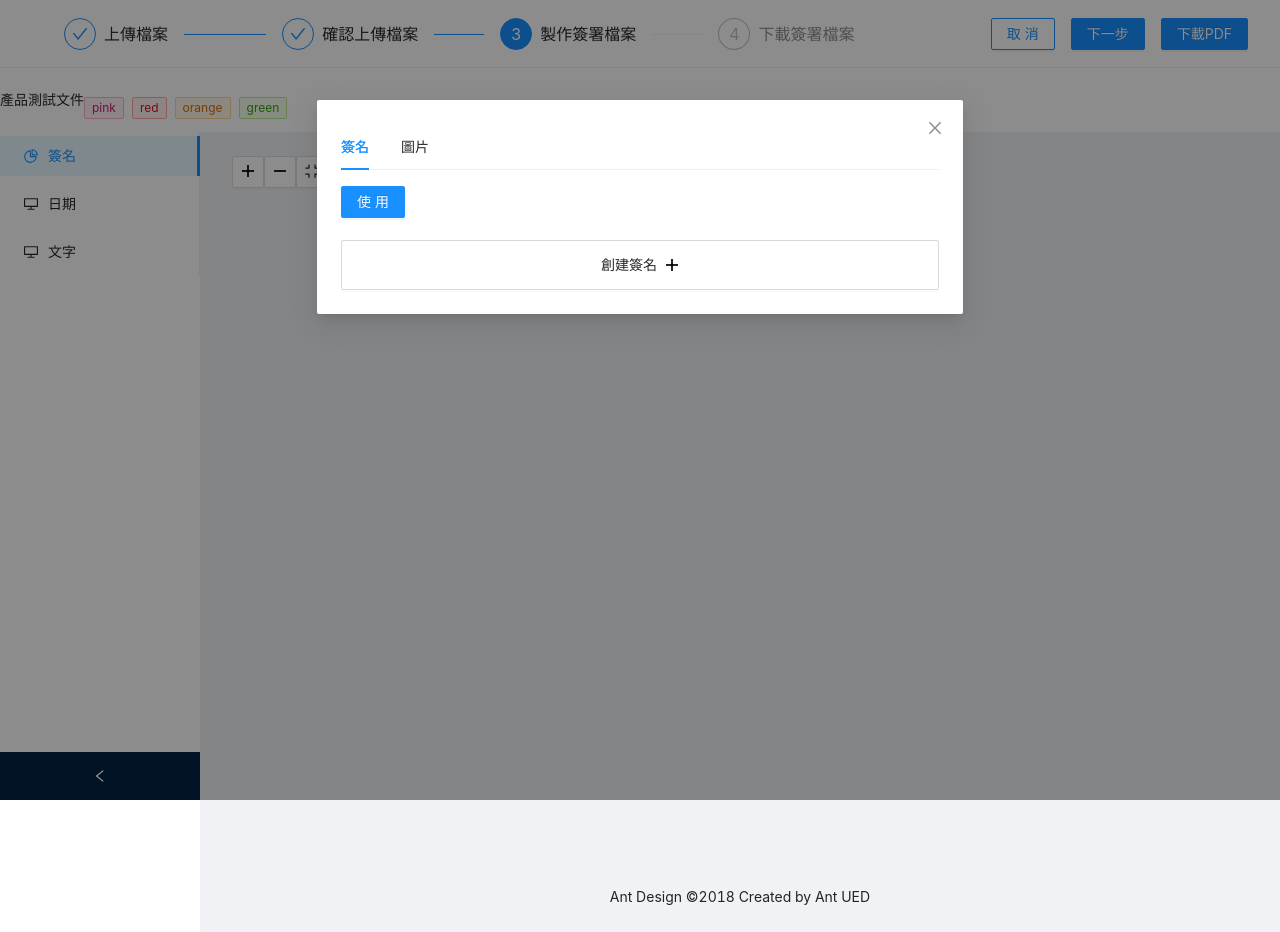
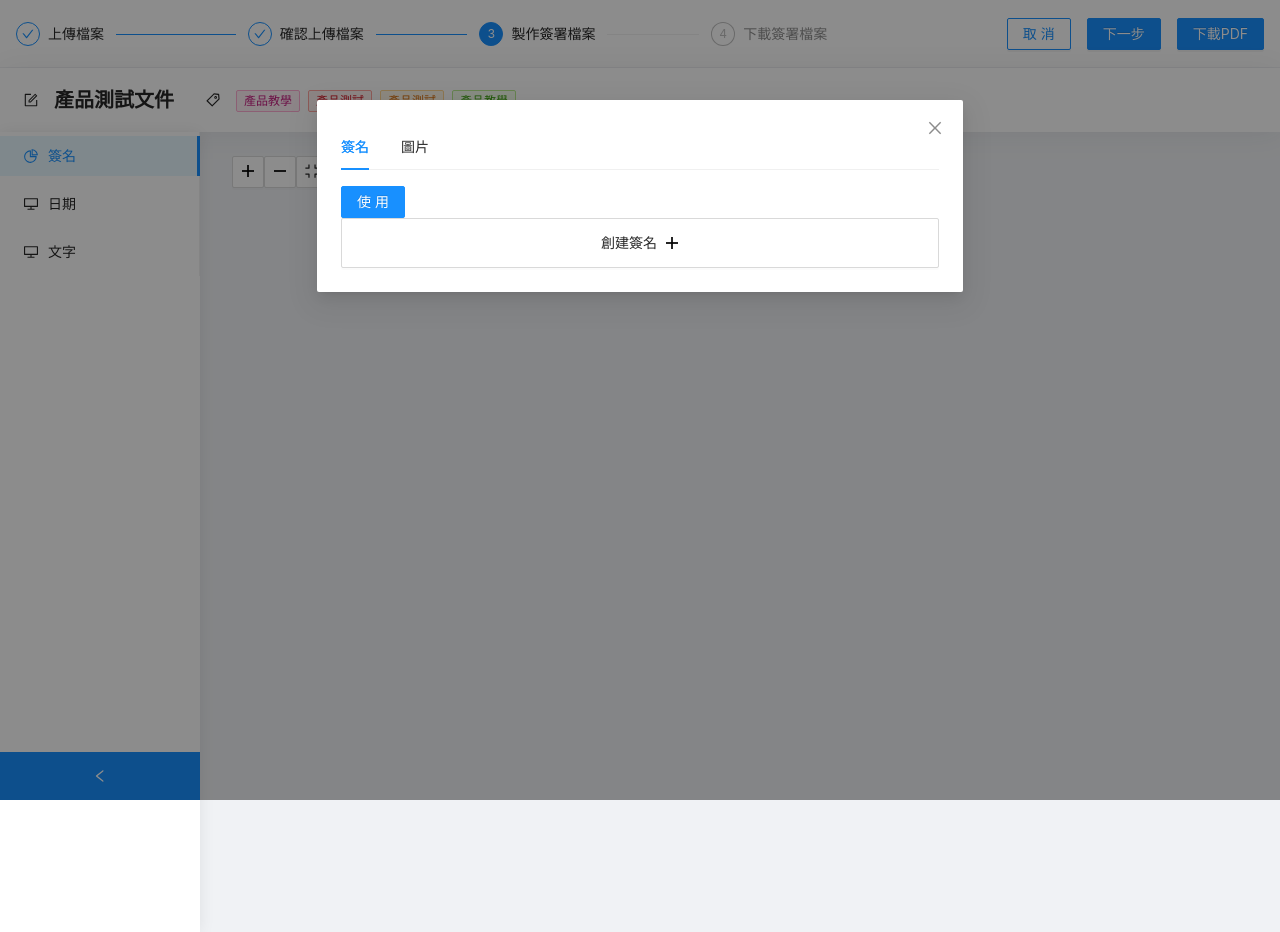
Before and after one commit to npcenthusiasm/2022-f2e-week2, a Vue app: page /sign-and-send/assign-fields in a window 1280 px wide. Both pictures are taken after a click on the item "簽名". Built offline with nearby package versions, Linux system fonts and the light colour scheme.

Commit message:
feat: PDF載入多頁 & 微調UI

```diff
--- /dev/null
+++ b/src/components/assign-fields/PageCanvas.vue
@@ -0,0 +1,53 @@
+<template>
+  <div class="page-canvas">
+    <canvas ref="canvasDom" width="500" height="300"></canvas>
+  </div>
+</template>
+
+<script>
+import { pdfToImage } from '@/helper/pdf'
+import { defineComponent, onMounted, ref } from '@vue/runtime-core'
+
+export default defineComponent({
+  props: {
+    canvas: {
+      type: HTMLCanvasElement
+    }
+  },
+  setup(props) {
+    // const canvas = props.canvas
+    const canvasDom = ref(null)
+    console.log('canvas: ', props.canvas)
+    onMounted(() => {
+      renaderCanvas()
+    })
+
+    const renaderCanvas = async () => {
+      const canvas = new window.fabric.Canvas(canvasDom.value)
+
+      const pdfData = props.canvas
+      const pdfImage = await pdfToImage(pdfData)
+
+      // const canvas = canvasDom.value
+      console.log('canvas: ', canvas)
+      // 透過比例設定 canvas 尺寸
+      canvas.setWidth(pdfImage.width / window.devicePixelRatio)
+      canvas.setHeight(pdfImage.height / window.devicePixelRatio)
+
+      // 將 PDF 畫面設定為背景
+      canvas.setBackgroundImage(pdfImage, canvas.renderAll.bind(canvas))
+    }
+
+    return {
+      renaderCanvas,
+      canvasDom
+    }
+  }
+})
+</script>
+
+<style lang="scss" scoped>
+.page-canvas {
+  position: relative;
+}
+</style>
--- a/src/components/SignSendNavbar.vue
+++ b/src/components/sign-and-send/SignSendNavbar.vue
@@ -1,6 +1,6 @@
 <template>
   <div class="navbar">
-    <a-steps v-model:current="current" class="step-bar">
+    <a-steps v-model:current="current" size="small" class="step-bar">
       <a-step title="上傳檔案" />
       <a-step title="確認上傳檔案" />
       <a-step title="製作簽署檔案" />
@@ -69,7 +69,7 @@ export default defineComponent({
     const showModal = () => {
       visible.value = true
     }
-    const handleOk = e => {
+    const handleOk = (e) => {
       console.log(e)
       visible.value = false
     }
@@ -79,15 +79,18 @@ export default defineComponent({
     const goNextPage = () => {
       switch (store.state.progress) {
         // case 0:
-        // case 1:
         case 2: {
+          router.push({ name: 'assign-fields' })
+          break
+        }
+        case 3: {
           router.push({ name: 'compelete' })
           break
         }
         // case 3:
 
         default: {
-          router.push({ name: 'assign-fields' })
+          break
         }
       }
     }
@@ -120,7 +123,7 @@ export default defineComponent({
   flex-direction: row;
   justify-content: space-between;
   align-items: center;
-  padding: 0px 32px;
+  padding: 0px 16px;
 
   height: 68px;
 
@@ -141,7 +144,7 @@ export default defineComponent({
   }
 
   .step-bar {
-    margin: 0 32px;
+    margin: 0 0;
     max-width: 65%;
   }
 }
--- a/src/helper/downloadPDF.js
+++ b/src/helper/downloadPDF.js
@@ -1,4 +1,3 @@
-
 /**
  * NOTE: require jsPDF library
  */
@@ -19,5 +18,3 @@ export const downloadPDF = (canvas) => {
   // 將檔案取名並下載
   pdf.save('download.pdf')
 }
-
-// export default downloadPDF
--- /dev/null
+++ b/src/helper/pdf.js
@@ -0,0 +1,76 @@
+const readBlob = (blob) => {
+  console.log('blob: ', blob)
+  return new Promise((resolve, reject) => {
+    const reader = new FileReader()
+    reader.addEventListener('load', () => resolve(reader.result))
+    reader.addEventListener('error', reject)
+    reader.readAsDataURL(blob)
+  })
+}
+
+// TODO: : 需要再整理
+export const getPDFTotalPages = async (pdfData) => {
+  console.log('pdfData: ', pdfData)
+  const Base64Prefix = 'data:application/pdf;base64,'
+  // 將檔案處理成 base64
+  pdfData = await readBlob(pdfData)
+
+  // 將 base64 中的前綴刪去，並進行解碼
+  const data = atob(pdfData.substring(Base64Prefix.length))
+  const pdfDoc = await window.pdfjsLib.getDocument({ data }).promise
+  console.log('pdfDoc: ', pdfDoc)
+  return pdfDoc.numPages
+}
+
+export const pdfToImage = async (pdfData) => {
+  // 設定 PDF 轉為圖片時的比例
+  const scale = 1 / window.devicePixelRatio
+
+  // 回傳圖片
+  return new window.fabric.Image(pdfData, {
+    id: 'renderPDF',
+    scaleX: scale,
+    scaleY: scale
+  })
+}
+
+export const printMultiPage = async (pdfData) => {
+  const Base64Prefix = 'data:application/pdf;base64,'
+  console.log('typeof pdfData: ', typeof pdfData)
+  // 將檔案處理成 base64
+  pdfData = await readBlob(pdfData)
+
+  // 將 base64 中的前綴刪去，並進行解碼
+  const data = atob(pdfData.substring(Base64Prefix.length))
+  const pdfDoc = await window.pdfjsLib.getDocument({ data }).promise
+  const totalPages = pdfDoc.numPages
+
+  const createPageCanvas = async (page) => {
+    const pdfPage = await pdfDoc.getPage(page)
+
+    // 設定尺寸及產生 canvas
+    const viewport = pdfPage.getViewport({ scale: window.devicePixelRatio })
+    const canvas = document.createElement('canvas')
+    const context = canvas.getContext('2d')
+
+    // 設定 PDF 所要顯示的寬高及渲染
+    canvas.height = viewport.height
+    canvas.width = viewport.width
+    const renderContext = {
+      canvasContext: context,
+      viewport
+    }
+    const renderTask = pdfPage.render(renderContext)
+
+    // 回傳做好的 PDF canvas
+    return renderTask.promise.then(() => canvas)
+  }
+
+  const pagesCanvas = []
+  for (let page = 1; page <= totalPages; page++) {
+    const pCanvas = await createPageCanvas(page)
+    pagesCanvas.push(pCanvas)
+  }
+
+  return pagesCanvas
+}
--- a/src/router/index.js
+++ b/src/router/index.js
@@ -19,7 +19,7 @@ const routes = [
     path: '/sign-and-send',
     name: 'sign-and-send',
     components: {
-      navbar: () => import(/* webpackChunkName: "task" */ '../components/SignSendNavbar.vue'),
+      navbar: () => import(/* webpackChunkName: "task" */ '../components/sign-and-send/SignSendNavbar.vue'),
       default: () => import(/* webpackChunkName: "task" */ '../views/sign-and-send/IndexView.vue')
     },
     children: [
@@ -40,7 +40,7 @@ const routes = [
       {
         name: 'compelete',
         path: 'compelete',
-        component: () => import(/* webpackChunkName: "compelete" */ '../views/compelete/CompeleteView.vue')
+        component: () => import(/* webpackChunkName: "compelete" */ '../views/sign-and-send/compelete/CompeleteView.vue')
       }
     ]
   },
--- a/src/views/sign-and-send/assign-fields/AssignFields.vue
+++ b/src/views/sign-and-send/assign-fields/AssignFields.vue
@@ -1,21 +1,32 @@
 <template>
   <div class="assign-fields-page">
-    <a-layout-header style="background: #fff; padding: 0">
-      <div class="top-bar">
-        <h4 style="margin-bottom: 16px">產品測試文件</h4>
+    <a-layout-header class="layout-header">
+      <div class="header-bar">
+        <div class="doc-name-content">
+          <FormOutlined />
+          <div class="doc-name text-neutral-7'">產品測試文件</div>
+        </div>
 
-        <div></div>
-        <a-tag color="pink">pink</a-tag>
-        <a-tag color="red">red</a-tag>
-        <a-tag color="orange">orange</a-tag>
-        <a-tag color="green">green</a-tag>
+        <div class="tags-content">
+          <TagOutlined class="tag-icon" />
+          <div class="tags">
+            <a-tag color="pink">產品教學</a-tag>
+            <a-tag color="red">產品測試</a-tag>
+            <a-tag color="orange">產品測試</a-tag>
+            <a-tag color="green">產品教學</a-tag>
+          </div>
+        </div>
       </div>
     </a-layout-header>
 
-    <a-layout style="min-height: 100vh" class="page-layout bg-gray">
-      <a-layout-sider v-model:collapsed="collapsed" collapsible>
+    <a-layout class="page-layout bg-gray">
+      <a-layout-sider
+        v-model:collapsed="collapsed"
+        collapsible
+        class="layout-sider"
+      >
         <div class="logo" />
-        <a-menu v-model:selectedKeys="selectedKeys" mode="inline">
+        <a-menu v-model:selectedKeys="sideNavSelcted" mode="inline">
           <a-menu-item key="1" @click="clickSignBtn">
             <pie-chart-outlined />
             <span>簽名</span>
@@ -28,34 +39,9 @@
             <desktop-outlined />
             <span>文字</span>
           </a-menu-item>
-
-          <!-- <a-sub-menu key="sub1">
-          <template #title>
-            <span>
-              <user-outlined />
-              <span>User</span>
-            </span>
-          </template>
-          <a-menu-item key="3">Tom</a-menu-item>
-          <a-menu-item key="4">Bill</a-menu-item>
-          <a-menu-item key="5">Alex</a-menu-item>
-        </a-sub-menu>
-        <a-sub-menu key="sub2">
-          <template #title>
-            <span>
-              <team-outlined />
-              <span>Team</span>
-            </span>
-          </template>
-          <a-menu-item key="6">Team 1</a-menu-item>
-          <a-menu-item key="8">Team 2</a-menu-item>
-        </a-sub-menu> -->
-          <!-- <a-menu-item key="9">
-          <file-outlined />
-          <span>File</span>
-        </a-menu-item> -->
         </a-menu>
       </a-layout-sider>
+
       <a-layout>
         <a-layout-content style="margin: 24px 32px" class="">
           <!-- <CreateSignCanvas :pdfCanvas="pdfCanvas2" @signPate="signPate" /> -->
@@ -63,25 +49,42 @@
             <a-button class="tool-btn"><PlusOutlined /></a-button>
             <a-button class="tool-btn"><MinusOutlined /></a-button>
             <a-button class="tool-btn"><CompressOutlined /></a-button>
+            <!-- 測試用 -->
+            <input
+              type="file"
+              class="select"
+              accept="application/pdf"
+              @change="inputOnChange2"
+            />
+            <!-- 測試用 -->
           </a-space>
-          <div>
-            <canvas
+
+          <div class="view-wrapper">
+            <div class="viewer-container">
+              <div class="viewer">
+                <div
+                  class="page-container"
+                  v-for="item in pdfAllPageCanvas"
+                  :key="item"
+                >
+                  <PageCanvas class="" :canvas="item"> </PageCanvas>
+                </div>
+              </div>
+              <!-- <canvas
               ref="pdfCanvas"
               id="pdfCanvas"
               width="500"
               height="300"
-            ></canvas>
+            ></canvas> -->
+            </div>
           </div>
         </a-layout-content>
-        <a-layout-footer style="text-align: center">
-          Ant Design ©2018 Created by Ant UED
-        </a-layout-footer>
       </a-layout>
     </a-layout>
 
     <!-- modal -->
     <a-modal
-      v-model:visible="visible"
+      v-model:visible="modalVisible"
       width="646px"
       :title="modalTitle"
       :afterClose="afterCloseModal"
@@ -95,7 +98,7 @@
       />
       <!-- <CreateSignCanvas v-if="false" /> -->
       <div v-else>
-        <a-tabs v-model:activeKey="activeKey">
+        <a-tabs v-model:activeKey="modalMenuTabSelected">
           <a-tab-pane key="1">
             <template #tab>
               <span> 簽名 </span>
@@ -112,10 +115,8 @@
           >使用
         </a-button>
 
-        <div v-if="activeKey === '1'">
-          <!-- {{ signHistories }} -->
-
-          <a-radio-group v-model:value="value1">
+        <div v-if="modalMenuTabSelected === '1'">
+          <a-radio-group v-model:value="selectedSign">
             <a-radio-button
               :value="sign.imgSrc"
               v-for="sign in signHistories"
@@ -124,17 +125,6 @@
               <img :src="sign.imgSrc" alt="" height="50" />
             </a-radio-button>
           </a-radio-group>
-          <a-space direction="vertical" style="display: flex">
-            <a-button
-              style="height: 50px"
-              block
-              class="sign-btn"
-              @click="createSign"
-              v-for="sign in signHistories"
-              :key="sign.id"
-            >
-              <img :src="sign.imgSrc" alt="" height="50" />
-            </a-button>
 
           <a-button
             block
@@ -145,7 +135,6 @@
             創建簽名
             <PlusOutlined
           /></a-button>
-          </a-space>
         </div>
       </div>
     </a-modal>
@@ -160,15 +149,21 @@ import {
   DesktopOutlined,
   UserOutlined,
   TeamOutlined,
-  FileOutlined
+  FileOutlined,
+  FormOutlined,
+  TagOutlined
 } from '@ant-design/icons-vue'
 import { defineComponent, onMounted, ref } from 'vue'
 import { message } from 'ant-design-vue'
 import { useStore } from 'vuex'
 import CreateSignCanvas from '@/components/assign-fields/CreateSignCanvas.vue'
 
+import { printMultiPage } from '../../../helper/pdf'
+import PageCanvas from '@/components/assign-fields/PageCanvas.vue'
+
 export default defineComponent({
   components: {
+    PageCanvas,
     CreateSignCanvas,
     // icons
     CompressOutlined,
@@ -178,137 +173,86 @@ export default defineComponent({
     DesktopOutlined,
     UserOutlined,
     TeamOutlined,
-    FileOutlined
+    FileOutlined,
+    FormOutlined,
+    TagOutlined
   },
   setup() {
     const store = useStore()
-    const visible = ref(false)
+    const modalVisible = ref(false)
     const modalTitle = ref('')
     const currnetMode = ref('')
     const pdfCanvas2 = ref()
     const signHistories = ref(store.state.signHistories)
-    const value1 = ref('a')
+    const selectedSign = ref('') // img arc
+    const pdfAllPageCanvas = ref([])
     onMounted(() => {
-      store.commit('SET_PROGRESS_STATE', 2)
+      store.commit('SET_PROGRESS_STATE', 3)
       const pdfFile = store.state.pdfFile
       console.log('pdfFile: ', pdfFile)
-      console.log(123)
 
       if (pdfFile) {
-        inputOnChange2(pdfFile.originFileObj)
-        // formState.user.name = pdfFile.name
-        // formState.user.email = pdfFile.name
+        console.log(1)
+        renderPDF(pdfFile.originFileObj)
+        console.log(3)
       }
-      console.log(123)
+
       message.success({
         duration: 20,
         content: '載入中 ...',
         prefixCls: 'bg-primary'
       })
-      // for test
+
+      /**
+       *
+       * for test
+       */
+
       // showModal()
       // setSignMode()
     })
+    /**
+     *
+     * for test
+     */
+    const inputOnChange2 = (e) => {
+      renderPDF(e.target.files[0])
+    }
+
+    /**
+     *
+     * for test
+     */
 
     //
-    const signPate = image => {
-      console.log('image: ', image)
+    // const signPate = (image) => {
+    //   console.log('image: ', image)
+    //   pdfCanvas2.value.add(image)
+    // }
 
-      pdfCanvas2.value.add(image)
-    }
-    //
-
-    const readBlob = blob => {
-      return new Promise((resolve, reject) => {
-        const reader = new FileReader()
-        reader.addEventListener('load', () => resolve(reader.result))
-        reader.addEventListener('error', reject)
-        reader.readAsDataURL(blob)
-      })
+    const renderPDF = async (file) => {
+      const pdfAllPageData = await printMultiPage(file)
+      pdfAllPageCanvas.value = pdfAllPageData
     }
 
-    const printPDF = async pdfData => {
-      const Base64Prefix = 'data:application/pdf;base64,'
-      console.log('typeof pdfData: ', typeof pdfData)
-      // 將檔案處理成 base64
-      pdfData = await readBlob(pdfData)
-
-      // 將 base64 中的前綴刪去，並進行解碼
-      const data = atob(pdfData.substring(Base64Prefix.length))
-      const pdfDoc = await window.pdfjsLib.getDocument({ data }).promise
-      const pdfPage = await pdfDoc.getPage(1)
-
-      // 設定尺寸及產生 canvas
-      const viewport = pdfPage.getViewport({ scale: window.devicePixelRatio })
-      const canvas = document.createElement('canvas')
-      const context = canvas.getContext('2d')
-
-      // 設定 PDF 所要顯示的寬高及渲染
-      canvas.height = viewport.height
-      canvas.width = viewport.width
-      const renderContext = {
-        canvasContext: context,
-        viewport
-      }
-      const renderTask = pdfPage.render(renderContext)
-
-      // 回傳做好的 PDF canvas
-      return renderTask.promise.then(() => canvas)
-    }
-    const pdfToImage = async pdfData => {
-      // 設定 PDF 轉為圖片時的比例
-      const scale = 1 / window.devicePixelRatio
-
-      // 回傳圖片
-      return new window.fabric.Image(pdfData, {
-        id: 'renderPDF',
-        scaleX: scale,
-        scaleY: scale
-      })
-    }
-    // TODO:
-    const inputOnChange2 = async file => {
-      console.log('file: ', file)
-      // const a = true
-      // if (a) return
-      // 此處 canvas 套用 fabric.js
-      const canvas = new window.fabric.Canvas('pdfCanvas')
-      pdfCanvas2.value = canvas
-      console.log('canvas: ', canvas)
-      // pdfCanvas.value = canvas
-      // document.querySelector('input').addEventListener('change', async (e) => {
-      canvas.requestRenderAll()
-      const pdfData = await printPDF(file)
-      console.log('pdfData: ', pdfData)
-      const pdfImage = await pdfToImage(pdfData)
-      console.log('pdfImage: ', pdfImage)
-
-      // 透過比例設定 canvas 尺寸
-      canvas.setWidth(pdfImage.width / window.devicePixelRatio)
-      canvas.setHeight(pdfImage.height / window.devicePixelRatio)
-
-      // 將 PDF 畫面設定為背景
-      canvas.setBackgroundImage(pdfImage, canvas.renderAll.bind(canvas))
-      console.log(123123)
-      // })
-    }
-
-    const clickSignBtn = e => {
+    const clickSignBtn = (e) => {
       console.log('e: ', e)
       console.log('clickSignBtn')
       showModal()
     }
 
+    // modal - methods - start
     const showModal = () => {
-      visible.value = true
+      modalVisible.value = true
     }
-    const handleOk = e => {
+    const handleOk = (e) => {
       console.log(e)
-      visible.value = false
+      modalVisible.value = false
     }
     const handleCancel = () => {
-      visible.value = false
+      modalVisible.value = false
     }
+    // modal - methods - end
 
     const setSignMode = () => {
       modalTitle.value = '創建簽名'
@@ -324,7 +268,7 @@ export default defineComponent({
       setSignMode()
     }
 
-    const modeIs = mode => {
+    const modeIs = (mode) => {
       return currnetMode.value === mode
     }
 
@@ -339,10 +283,15 @@ export default defineComponent({
 
     const clickUseBtn = () => {
       handleCancel()
-      signPasteFromSrc(value1.value)
+      // createSignImgFollowMouse()
+      signPasteFromSrc(selectedSign.value)
     }
 
-    const signPasteFromSrc = src => {
+    // const createSignImgFollowMouse = (src) => {
+
+    // }
+
+    const signPasteFromSrc = (src) => {
       // const vm = this
       window.fabric.Image.fromURL(src, function (image) {
         // 設定簽名出現的位置及大小，後續可調整
@@ -360,54 +309,88 @@ export default defineComponent({
       })
     }
     return {
-      value1,
+      selectedSign,
       signHistories,
-      afterCloseModal,
       modeIs,
-      modalTitle,
-      visible,
-      activeKey: ref('1'),
-      showModal,
       compeleteSign,
-      handleOk,
-      handleCancel,
       clickSignBtn,
       createSign,
       clickUseBtn,
       pdfCanvas2,
-      inputOnChange2,
-      signPate,
+      // PDF
+      pdfAllPageCanvas,
+      renderPDF,
+      // modal
+      modalTitle,
+      modalVisible,
+      modalMenuTabSelected: ref('1'),
+      showModal,
+      handleOk,
+      handleCancel,
+      afterCloseModal,
+      // sideer layout
       collapsed: ref(false),
-      selectedKeys: ref(['1'])
+      sideNavSelcted: ref(['1']),
+      // test
+      inputOnChange2
     }
   }
 })
 </script>
 <style lang="scss" scoped>
 .assign-fields-page {
-  #components-layout-demo-side .logo {
-    height: 32px;
-    margin: 16px;
-    /* background: rgba(255, 255, 255, 0.3); */
+  .layout-header {
+    background-color: #fff;
+    padding-left: 24px;
+    padding-right: 24px;
+    filter: drop-shadow(0px 0px 15px rgba(25, 26, 27, 0.08));
   }
 
   .site-layout .site-layout-background {
     background: #fff;
   }
-  [data-theme='dark'] .site-layout .site-layout-background {
-    /* background: #141414; */
-  }
 
   .page-layout {
+    // FIXME:
+    min-height: 100vh;
+    // height: calc(100vh - 68px - 64px);
     .ant-layout-sider {
       background-color: #fff;
     }
+
+    ::v-deep(.ant-layout-sider-trigger) {
+      background-color: #1890ff;
     }
 
-  .top-bar {
+    .layout-sider {
+      box-shadow: 0px 0px 15px rgba(25, 26, 27, 0.08);
+    }
+  }
+
+  .header-bar {
     display: flex;
-    // justify-content: center;
     align-items: center;
+    .doc-name {
+      margin-left: 16px;
+      font-size: 20px;
+      font-weight: 700;
+    }
+
+    .tags-content {
+      margin-left: 32px;
+      display: flex;
+      justify-content: center;
+      align-items: center;
+      .tag-icon {
+        margin-right: 16px;
+      }
+    }
+
+    .doc-name-content {
+      display: flex;
+      justify-content: center;
+      align-items: center;
+    }
   }
 
   .tool-bar {
@@ -425,5 +408,34 @@ export default defineComponent({
     display: block;
     width: 100%;
   }
+
+  .page-container {
+    margin-bottom: 20px;
+    //   height: 100%;
+    //   min-height: 0;
+    //   flex-shrink: 0;
+    //   display: flex;
+    //   flex-direction: column;
+  }
+
+  // .view-wrapper {
+  //   display: flex;
+  //   height: 100%;
+  // }
+
+  // .viewer-container {
+  //   display: inline-flex;
+  //   flex-direction: column;
+  //   height: 100%;
+  //   overflow: hidden;
+  // }
+  // .viewer {
+  //   display: flex;
+  //   flex-direction: column;
+  //   height: 100%;
+  //   justify-content: center;
+  //   align-items: center;
+  //   overflow-y: auto;
+  // }
 }
 </style>
--- a/src/views/compelete/CompeleteView.vue
+++ b/src/views/sign-and-send/compelete/CompeleteView.vue
@@ -17,7 +17,7 @@ export default defineComponent({
     const canvas = ref(null)
     onMounted(() => {
       console.log('canvas: ', canvas.value)
-      store.commit('SET_PROGRESS_STATE', 3)
+      store.commit('SET_PROGRESS_STATE', 4)
       var background = new Image()
       background.src = compeleteSrc.value
 
```
Also changed, not shown: src/views/sign-and-send/SignAndSendView.vue (+6 -1 lines), src/views/sign-and-send/preparedoc/PrepareDocView.vue (+15 -4 lines), .prettierrc.js. Lines whose indentation alone changed are shown as unchanged.
